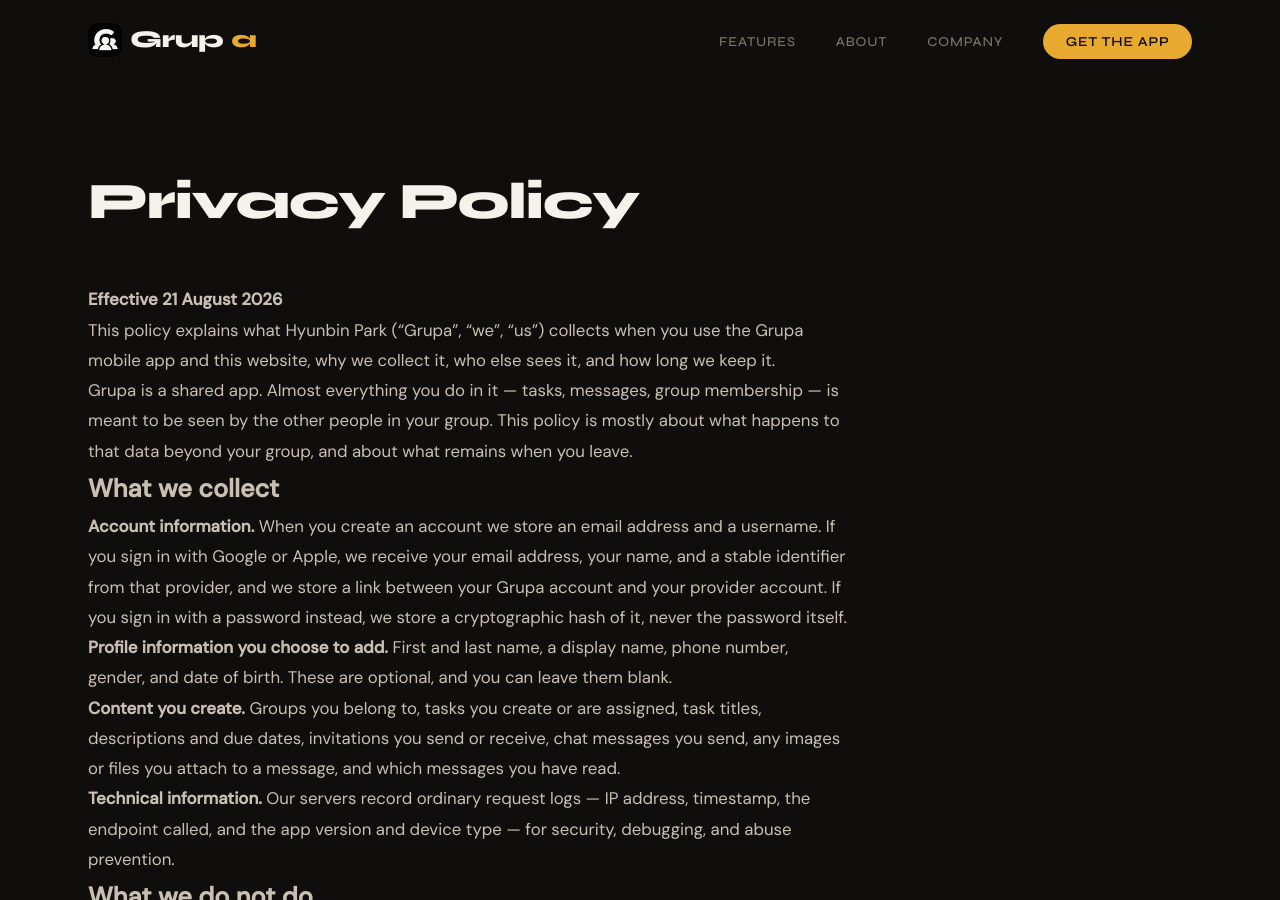
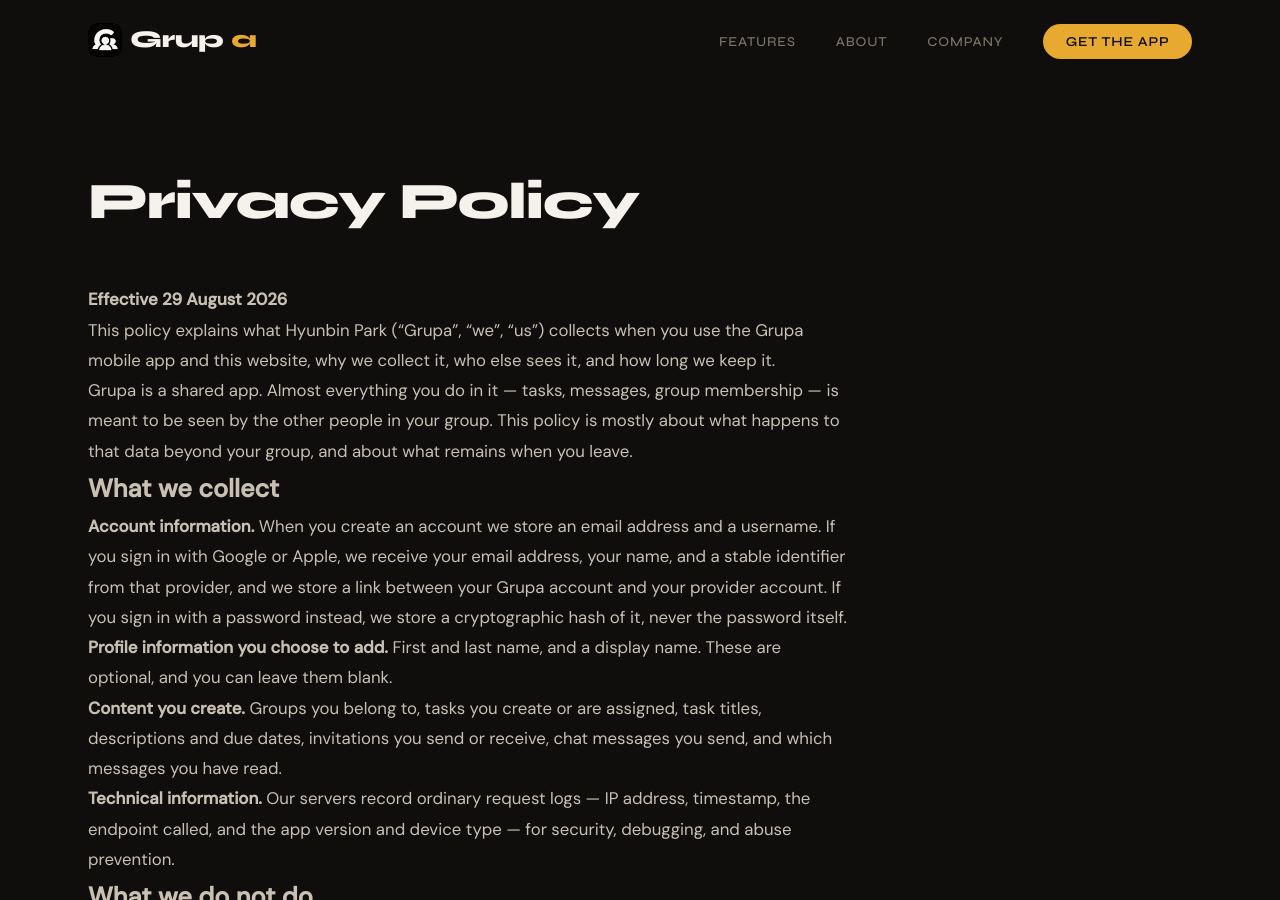
Before and after one commit to grupa-repo/main-site, a Jekyll site: the page built from grupa-website/privacy.md, in a window 1280 px wide and 900 px high. Built offline with Jekyll 4.4.1, drawn with Linux system fonts in a browser that asks for light colours; some of the changed text lies outside the part shown.

Commit message:
Stop declaring data the app never collects
The policy listed phone number, gender and date of birth as optional
profile fields, and listed image and file attachments as content we
store. Neither is true of the shipped product.

Nothing collects those three fields. The Flutter User model has no such
properties and no screen asks for them; RegisterDto accepts username,
first and last name, email and password; OAuth sign-in returns email,
name and a provider id. The columns do exist — Gender and DateOfBirth on
auth-service's User, PhoneNumber inherited from ASP.NET Identity — which
is presumably where the wording came from, but a column nothing writes is
not collection.

Attachments are the same shape. There is no attachment path in the
client: no image_picker, no file_picker, no upload code. chat.message
carries a message_type column, so the server anticipates them, but
nothing can produce one.

Both claims are removed from what we collect, from what other members
see, and from what deletion erases, plus the matching line on the support
page. The example in "deleting your account will not remove it" stays: a
phone number someone typed into a chat is message content, which is
exactly the case that paragraph is warning about.

This unblocks the App Store privacy labels (#97). They must declare what
is actually collected, and they are filled from this page — so the page
had to be right first. Effective date moves to 29 August 2026, since what
we say we collect has narrowed.

conventions/data-retention.md is deliberately untouched. Its table lists
the columns the deletion routine overwrites, which is a statement about
the erasure code rather than about collection, and it stays accurate
either way.

Co-Authored-By: Claude Opus 5 <noreply@anthropic.com>

```diff
--- a/grupa-website/_config.yml
+++ b/grupa-website/_config.yml
@@ -24,7 +24,7 @@ legal:
   contact_email: "support@grupaapp.com"
   # Dated separately: the two documents change independently, and a shared
   # value makes one of them claim a revision it never had.
-  privacy_effective_date: "21 August 2026"
+  privacy_effective_date: "29 August 2026"
   terms_effective_date: "16 August 2026"
   backup_retention: "7 days"
   liability_cap: "US$100"
--- a/grupa-website/privacy.md
+++ b/grupa-website/privacy.md
@@ -15,9 +15,9 @@ Grupa is a shared app. Almost everything you do in it — tasks, messages, group
 
 **Account information.** When you create an account we store an email address and a username. If you sign in with Google or Apple, we receive your email address, your name, and a stable identifier from that provider, and we store a link between your Grupa account and your provider account. If you sign in with a password instead, we store a cryptographic hash of it, never the password itself.
 
-**Profile information you choose to add.** First and last name, a display name, phone number, gender, and date of birth. These are optional, and you can leave them blank.
+**Profile information you choose to add.** First and last name, and a display name. These are optional, and you can leave them blank.
 
-**Content you create.** Groups you belong to, tasks you create or are assigned, task titles, descriptions and due dates, invitations you send or receive, chat messages you send, any images or files you attach to a message, and which messages you have read.
+**Content you create.** Groups you belong to, tasks you create or are assigned, task titles, descriptions and due dates, invitations you send or receive, chat messages you send, and which messages you have read.
 
 **Technical information.** Our servers record ordinary request logs — IP address, timestamp, the endpoint called, and the app version and device type — for security, debugging, and abuse prevention.
 
@@ -71,7 +71,7 @@ You can delete your account from inside the app, under Settings. We want to be e
 
 **Deleted outright:**
 
-- Your email address, username, first and last name, display name, phone number, gender, and date of birth.
+- Your email address, username, first and last name, and display name.
 - Your password hash and all active sessions and refresh tokens.
 - The links between your Grupa account and your Google or Apple account. Your Sign in with Apple token is revoked with Apple.
 - Your read-tracking data.
@@ -81,7 +81,7 @@ You can delete your account from inside the app, under Settings. We want to be e
 
 - An empty account record, keyed only by an internal identifier, recording that an account existed and when it was deleted. This is an audit record and contains no personal details.
 - Tasks and groups you created. Other members are still using them, so they remain and show as created by a deleted user.
-- **Chat messages you sent, including their text and any attachments.** Your name is removed and they render as coming from a deleted user, but the content stays, so that conversations other members are still reading remain intact.
+- **Chat messages you sent, including their text.** Your name is removed and they render as coming from a deleted user, but the content stays, so that conversations other members are still reading remain intact.
 
 That last point is the one to read twice. If you have posted something in a chat that you specifically want erased — a phone number, an address, anything you would not want to persist — deleting your account will not remove it. Email us at [{{ site.legal.contact_email }}](mailto:{{ site.legal.contact_email }}) and we will erase the content itself.
 
```
Also changed, not shown: other parts of grupa-website/privacy.md (+1 -1 lines), grupa-website/support.md (+1 -1 lines).
